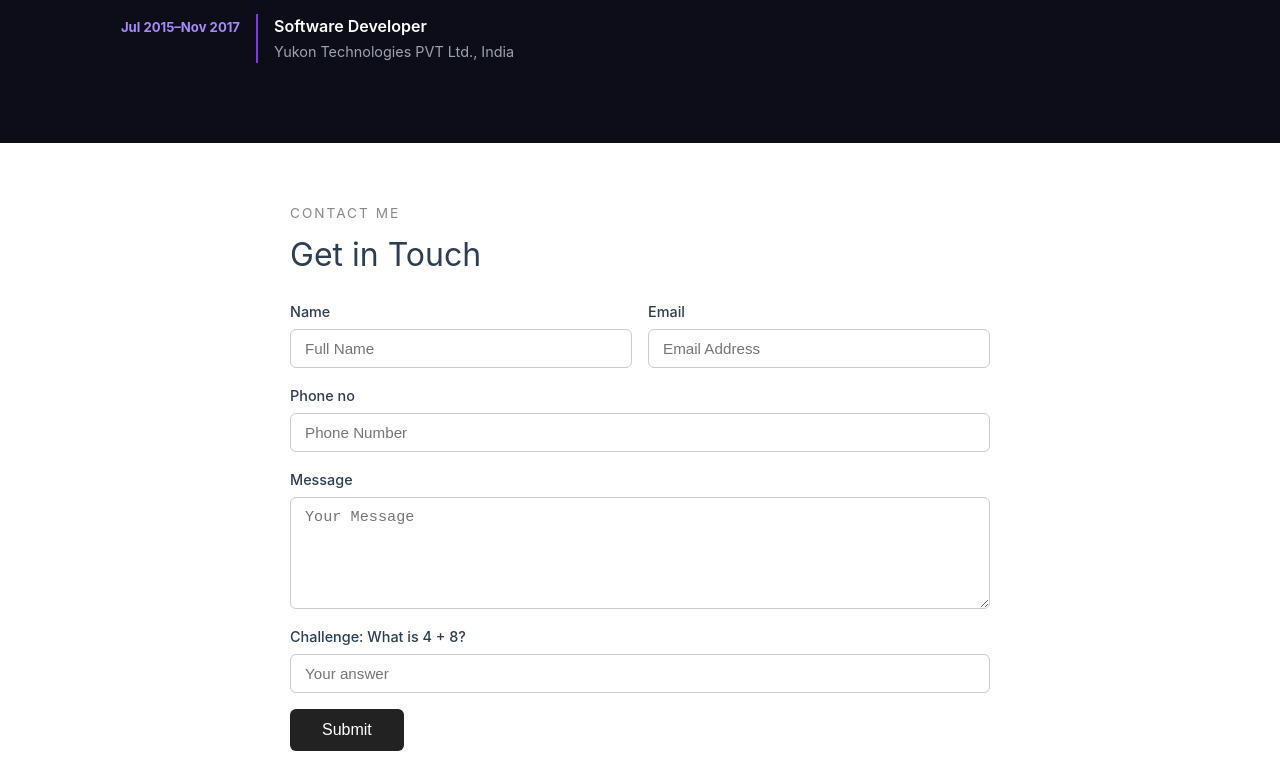
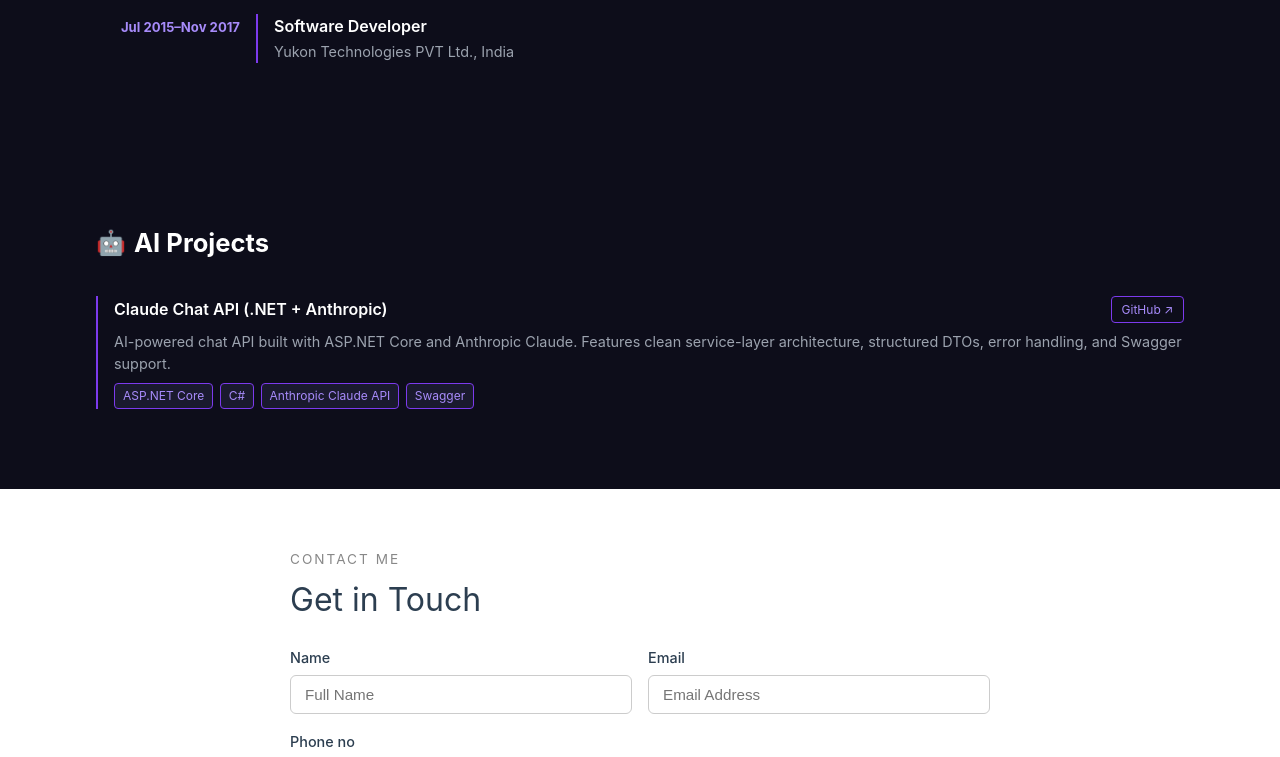
Before and after one commit to vaibhavi20042345/Portfolio, a Vue app: page / in a window 1280 px wide. Shown: the part 2000-2757 px from the top of the page. Built offline with nearby package versions, Linux system fonts and the light colour scheme.

Commit message:
AI projects

```diff
--- a/src/App.vue
+++ b/src/App.vue
@@ -6,6 +6,7 @@ import Home from './components/Home.vue'
 import Connect from './components/Contact.vue';
 import Education from './components/Education.vue';
 import Experience from './components/Experience.vue';
+import AIProjects from './components/AIProjects.vue';
 </script>
 
 <template>
@@ -22,6 +23,7 @@ import Experience from './components/Experience.vue';
     <Home />
     <Education/>
     <Experience/>
+    <AIProjects/>
     <Connect/>
   </main>
 </template>
--- /dev/null
+++ b/src/components/AIProjects.vue
@@ -0,0 +1,123 @@
+<script setup lang="ts">
+const projects = [
+  {
+    name: 'Claude Chat API (.NET + Anthropic)',
+    description: 'AI-powered chat API built with ASP.NET Core and Anthropic Claude. Features clean service-layer architecture, structured DTOs, error handling, and Swagger support.',
+    stack: ['ASP.NET Core', 'C#', 'Anthropic Claude API', 'Swagger'],
+    link: 'https://github.com/vaibhavi20042345/ClaudeChatApi'
+  }
+]
+</script>
+
+<template>
+  <section class="aiprojects" id="aiprojects">
+    <h2 class="section-title"><span class="icon">🤖</span> AI Projects</h2>
+    <div class="projects-grid">
+      <div class="project-card" v-for="project in projects" :key="project.name">
+        <div class="card-header">
+          <p class="project-name">{{ project.name }}</p>
+          <a :href="project.link" target="_blank" rel="noopener noreferrer" class="github-btn">GitHub ↗</a>
+        </div>
+        <p class="project-desc">{{ project.description }}</p>
+        <div class="stack-tags">
+          <span class="tag" v-for="tech in project.stack" :key="tech">{{ tech }}</span>
+        </div>
+      </div>
+    </div>
+  </section>
+</template>
+
+<style scoped>
+.aiprojects {
+  background: #0d0d1a;
+  padding: 5rem 6rem;
+}
+
+.section-title {
+  font-size: 1.6rem;
+  font-weight: 700;
+  color: #ffffff;
+  margin-bottom: 2rem;
+  display: flex;
+  align-items: center;
+  gap: 0.5rem;
+}
+
+.icon {
+  font-size: 1.5rem;
+}
+
+.projects-grid {
+  display: flex;
+  flex-direction: column;
+  gap: 1.5rem;
+}
+
+.project-card {
+  border-left: 2px solid #7c3aed;
+  padding-left: 1rem;
+  display: flex;
+  flex-direction: column;
+  gap: 0.5rem;
+}
+
+.card-header {
+  display: flex;
+  align-items: center;
+  justify-content: space-between;
+  gap: 0.5rem;
+}
+
+.project-name {
+  font-size: 1rem;
+  font-weight: 600;
+  color: #ffffff;
+}
+
+.github-btn {
+  font-size: 0.75rem;
+  padding: 0.2rem 0.6rem;
+  border: 1px solid #7c3aed;
+  border-radius: 4px;
+  color: #a78bfa;
+  text-decoration: none;
+  white-space: nowrap;
+  flex-shrink: 0;
+  transition: background 0.2s, color 0.2s;
+}
+
+.github-btn:hover {
+  background: #7c3aed;
+  color: #fff;
+}
+
+.project-desc {
+  font-size: 0.9rem;
+  color: #9ca3af;
+  line-height: 1.5;
+}
+
+.stack-tags {
+  display: flex;
+  flex-wrap: wrap;
+  gap: 0.4rem;
+}
+
+.tag {
+  font-size: 0.75rem;
+  padding: 0.15rem 0.5rem;
+  background: #1a1a2e;
+  border: 1px solid #7c3aed;
+  border-radius: 4px;
+  color: #a78bfa;
+}
+
+@media (max-width: 768px) {
+  .aiprojects {
+    padding: 3rem 1.25rem;
+  }
+  .card-header {
+    flex-wrap: wrap;
+  }
+}
+</style>
--- a/src/components/Experience.vue
+++ b/src/components/Experience.vue
@@ -4,7 +4,7 @@ const experience = [
   { period: 'Mar 2023–Jun 2024', role: 'Software Developer', company: 'RBC, Toronto, ON' },
   { period: 'May 2022–Aug 2022', role: 'eLearning Developer (Full-time)', company: 'Sault College, Sault Ste. Marie, ON' },
   { period: 'Oct 2021–Apr 2022', role: 'eLearning Developer (Part-time)', company: 'Sault College, Sault Ste. Marie, ON' },
-  // { period: 'Jun 2020–Jan 2021', role: 'Software Developer', company: 'Rigel Networks Private Ltd., India' },
+  //{ period: 'Jun 2020–Jan 2021', role: 'Software Developer', company: 'Rigel Networks Private Ltd., India' },
   { period: 'Dec 2017–Nov 2019', role: 'Software Developer', company: 'Civica Resource Private Ltd., India' },
   { period: 'Jul 2015–Nov 2017', role: 'Software Developer', company: 'Yukon Technologies PVT Ltd., India' },
 ]
--- a/src/components/NavBar.vue
+++ b/src/components/NavBar.vue
@@ -5,7 +5,7 @@ const links = [
   // { label: 'About', href: '#about' },
   { label: 'Education', href: '#education' },
   { label: 'Experience', href: '#experience' },
-  // { label: 'Projects', href: '#projects' },
+  { label: 'AI Projects', href: '#aiprojects' },
   { label: 'Contact', href: '#contact' },
 ]
 const menuOpen = ref(false)
```
